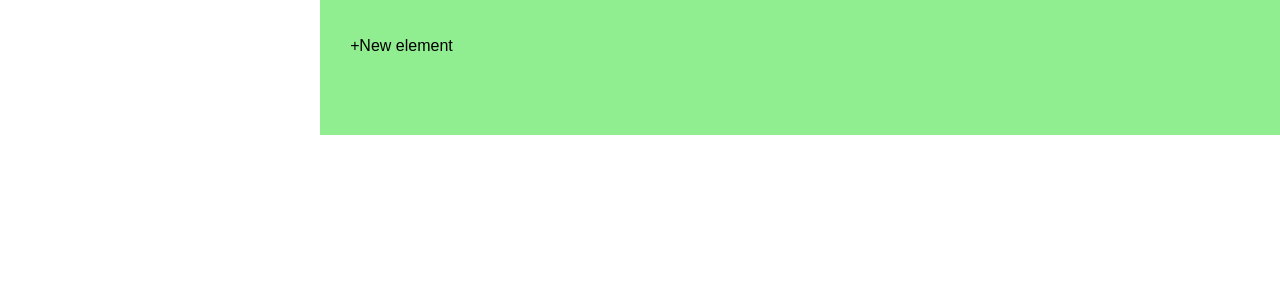
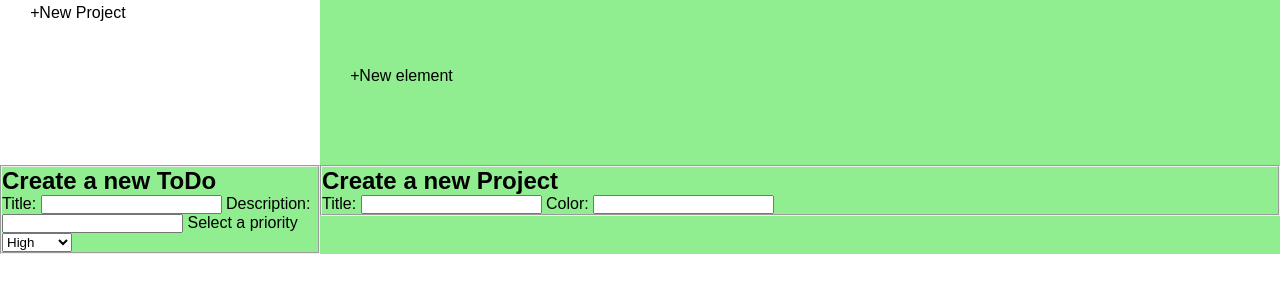
Before and after one commit to mrpeepernumber007/top-todo, a website built with webpack: page src/index.html in a window 1280 px wide. Shown: the part 258-550 px from the top of the page. Built offline with nearby package versions, Linux system fonts and the light colour scheme.

Commit message:
Add basic new project and new todo form html

```diff
--- a/src/index.html
+++ b/src/index.html
@@ -48,6 +48,41 @@
                     </div>
                 </div>
             </div>
+            <div class="new-todo-form">
+                <form action="" method="submit" class="form">
+                    <fieldset>
+                        <h2>Create a new ToDo</h2>
+                        <ul>
+                            <label for="f-td-title">Title:</label>
+                            <input type="text" id="f-td-title" name="title">
+
+                            <label for="f-td-description">Description:</label>
+                            <input type="text" id="f-td-description" name="description">
+
+                            <label for="priority">Select a priority</label>
+                            <select name="prt" id="form-priority">
+                                <option value="high">High</option>
+                                <option value="medium">Medium</option>
+                                <option value="low">Low</option>
+                            </select>
+                        </ul>
+                    </fieldset>
+                </form>
+            </div>
+            <div class="new-project-form">
+                <form action="" method="submit" class="form">
+                    <fieldset>
+                        <h2>Create a new Project</h2>
+                        <ul>
+                            <label for="f-pr-title">Title:</label>
+                            <input type="text" id="f-pr-title" name="title">
+
+                            <label for="f-pr-color">Color:</label>
+                            <input type="text" id="f-pr-color" name="color">
+                        </ul>
+                    </fieldset>
+                </form>
+            </div>
         </div>
     </div>
 </body>
```
Also changed, not shown: dist/index.html.
